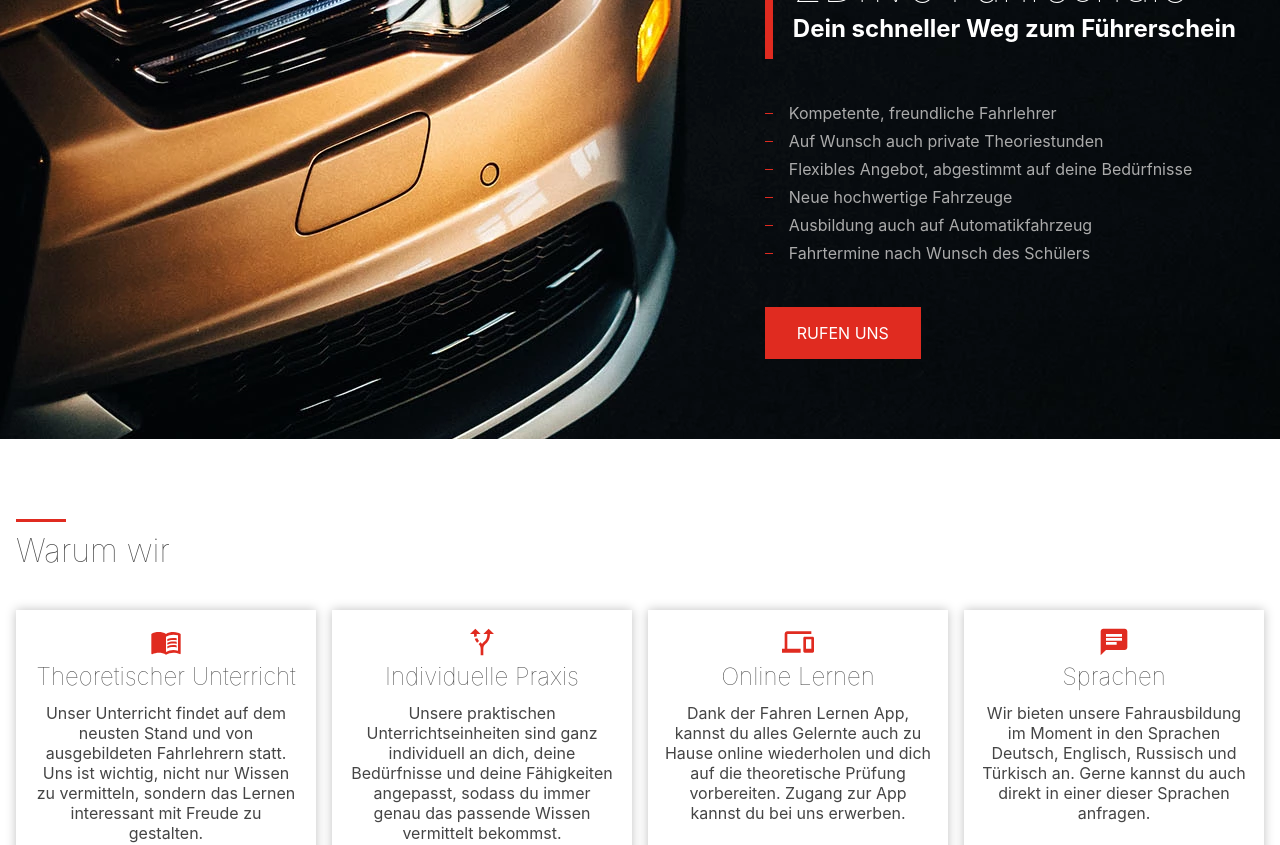
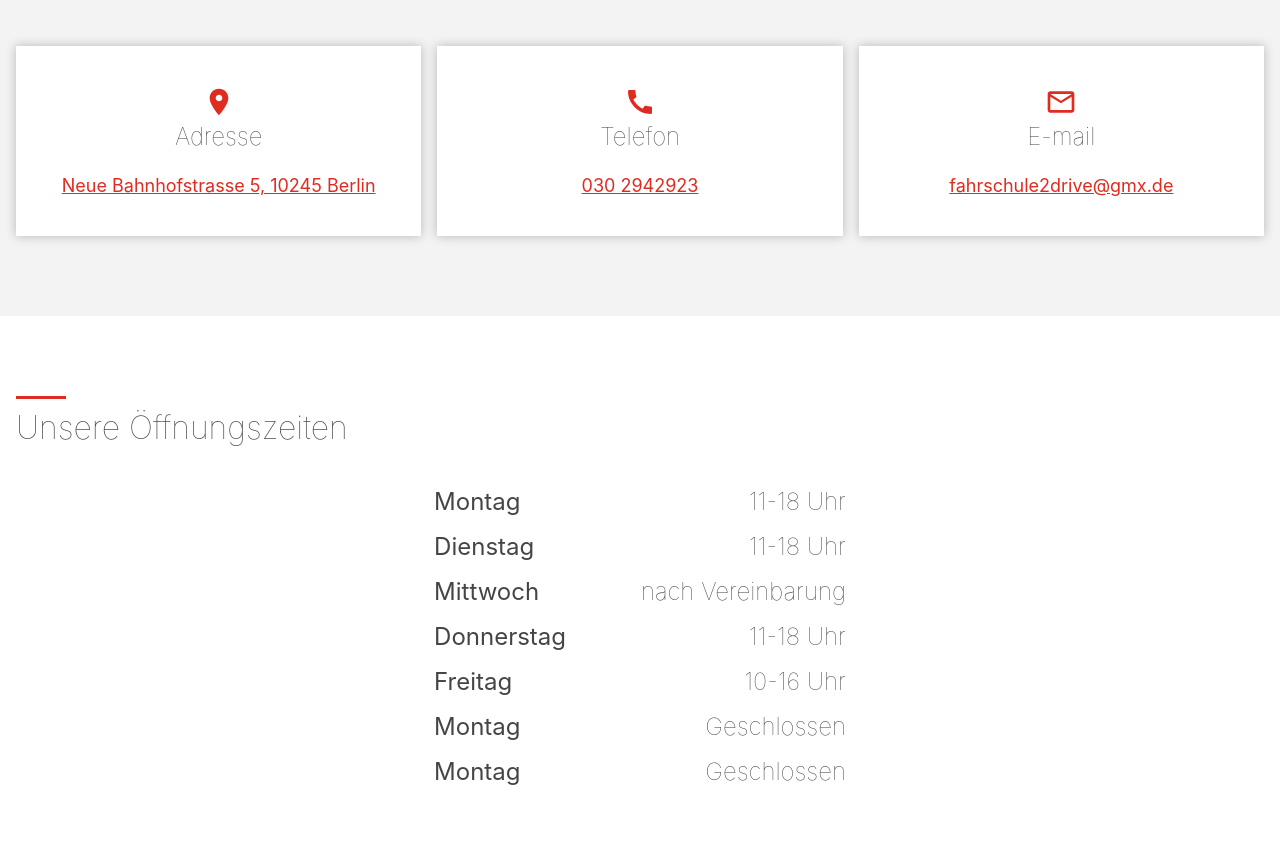
Before and after one commit to Zdobnov/fahrschule, a React (Create React App) app: page /contacts in a window 1280 px wide. Shown: the part 300-1145 px from the top of the page. Built offline with nearby package versions, Linux system fonts and the light colour scheme.

Commit message:
contacts page added

```diff
--- a/src/App.js
+++ b/src/App.js
@@ -8,6 +8,7 @@ import { StateProvider } from './context/LanguageContext';
 import About from './pages/About';
 import Main from './pages/Main';
 import Policy from './pages/Policy';
+import Contacts from './pages/Contacts';
 
 // Components
 import PrimaryBar from './components/PrimaryBar';
@@ -23,6 +24,9 @@ function App() {
           <Route path="/about">
             <About />
           </Route>
+          <Route path="/contacts">
+            <Contacts />
+          </Route>
           <Route path="/policy">
             <Policy />
           </Route>
--- a/src/components/Nav.js
+++ b/src/components/Nav.js
@@ -59,6 +59,9 @@ const Nav = () => {
             <NavLink exact to="/about" className="nav-bar__link" activeClassName="nav-bar__link--active">
               <Translate>navigation.about</Translate>
             </NavLink>
+            <NavLink exact to="/contacts" className="nav-bar__link" activeClassName="nav-bar__link--active">
+              <Translate>navigation.contacts</Translate>
+            </NavLink>
           </nav>
           <ul>
             {languages.map((language, index) => (
--- /dev/null
+++ b/src/pages/Contacts.js
@@ -0,0 +1,76 @@
+import React from 'react';
+
+// Components
+import Section from '../components/Section';
+import Article from '../components/Article';
+
+// icons
+import iconCall from '../images/icons/call.svg';
+import iconPlace from '../images/icons/place.svg';
+import iconMail from '../images/icons/mail.svg';
+
+// styles
+import './Contacts.scss';
+
+const Contacts = () => (
+  <main className="contacts">
+    <Section className="section--gray">
+      <Article title="Kontakte">
+        <div className="grid grid--3">
+          <div className="card">
+            <div className="card__content card__content--center">
+              <img src={iconPlace} alt="icon" className="icon card__icon" />
+              <h4 className="card__title">Adresse</h4>
+              <p>
+                <a href="https://www.google.com/maps/place/Neue+Bahnhofstra%C3%9Fe+5,+10245+Berlin/@52.5053287,13.4679337,17z/data=!3m1!4b1!4m5!3m4!1s0x47a84ef0dbcfa363:0x7714e55b01314e2c!8m2!3d52.505326!4d13.4697742" target="_blank" rel="noreferrer" className="link">
+                  Neue Bahnhofstrasse 5, 10245 Berlin
+                </a>
+              </p>
+            </div>
+          </div>
+          <div className="card">
+            <div className="card__content card__content--center">
+              <img src={iconCall} alt="icon" className="icon card__icon" />
+              <h4 className="card__title">Telefon</h4>
+              <p><a href="tel:+49302942923" className="link">030 2942923</a></p>
+            </div>
+          </div>
+          <div className="card">
+            <div className="card__content card__content--center">
+              <img src={iconMail} alt="icon" className="icon card__icon" />
+              <h4 className="card__title">E-mail</h4>
+              <p><a href="mailto:fahrschule2drive@gmx.de" className="link">fahrschule2drive@gmx.de</a></p>
+            </div>
+          </div>
+        </div>
+      </Article>
+    </Section>
+    <Section>
+      <Article title="Unsere Öffnungszeiten">
+        <div className="contacts__hours-wrapper">
+          <ul className="contacts__hours">
+            <li><b>Montag</b> 11-18 Uhr</li>
+            <li><b>Dienstag</b> 11-18 Uhr</li>
+            <li><b>Mittwoch</b> nach Vereinbarung</li>
+            <li><b>Donnerstag</b> 11-18 Uhr</li>
+            <li><b>Freitag</b> 10-16 Uhr</li>
+            <li><b>Montag</b> Geschlossen</li>
+            <li><b>Montag</b> Geschlossen</li>
+          </ul>
+        </div>
+      </Article>
+    </Section>
+    <Section className="section--gray">
+      <Article title="Schreibe Uns">
+        <p>
+          Du hast eine Frage an uns, ein Anliegen oder möchtest gerne einen Rückruf von uns erhalten, dann schreib uns einfach eine Email an <a href="mailto:fahrschule2drive@gmx.de" className="link">fahrschule2drive@gmx.de</a>.<br/>
+          Schreib gerne direkt ein passendes Rückrufdatum dazu.
+        </p>
+        <p>Oder ruf uns während unserer Öffungszeiten direkt an, unter der Nummer: <a href="tel:+49302942923" className="link">030 2942923</a></p>
+        <p>Wir freuen uns auf deine Kontaktaufnahme und melden uns zeitnah bei dir zurück.</p>
+      </Article>
+    </Section>
+  </main>
+);
+
+export default Contacts;
--- /dev/null
+++ b/src/pages/Contacts.scss
@@ -0,0 +1,36 @@
+.contacts {
+  &__hours-wrapper {
+    display: flex;
+    justify-content: center;
+  }
+
+  &__hours {
+    font-size: 24px;
+    flex-basis: 33%;
+
+    li {
+      font-weight: 100;
+      display: flex;
+      justify-content: space-between;
+
+      &:not(:first-child) {
+        margin-top: 16px;
+      }
+    }
+
+    b {
+      display: inline-block;
+      margin-right: 24px;
+      font-weight: 400;
+    }
+  }
+
+  .card {
+    padding: 24px 16px;
+
+    p {
+      margin-top: 24px;
+      font-size: 18px;
+    }
+  }
+}
--- a/src/translations/de.js
+++ b/src/translations/de.js
@@ -1,6 +1,7 @@
 const DE = {
   'navigation.main': 'Home',
   'navigation.about': 'Über uns',
+  'navigation.contacts': 'Kontakte',
   'promo.title': '2Drive Fahrschule',
   'promo.subtitle': 'Dein schneller Weg zum Führerschein',
   'promo.list.item.1': 'Kompetente, freundliche Fahrlehrer',
--- a/src/translations/en.js
+++ b/src/translations/en.js
@@ -1,6 +1,7 @@
 const EN = {
   'navigation.main': 'Home',
   'navigation.about': 'About us',
+  'navigation.contacts': 'Contacts',
   'promo.title': '2Drive Driving School',
   'promo.subtitle': 'Your quick way to your driving licence',
   'promo.list.item.1': 'Competent, friendly driving instructors',
--- a/src/translations/ru.js
+++ b/src/translations/ru.js
@@ -1,6 +1,7 @@
 const RU = {
   'navigation.main': 'Главная',
   'navigation.about': 'О нас',
+  'navigation.contacts': 'Контакты',
   'promo.title': 'Автошкола 2Drive',
   'promo.subtitle': 'Ваш быстрый путь к водительскому удостоверению',
   'promo.list.item.1': 'Компетентные, дружелюбные инструкторы по вождению',
```
Also changed, not shown: src/images/icons/mail.svg (added).
